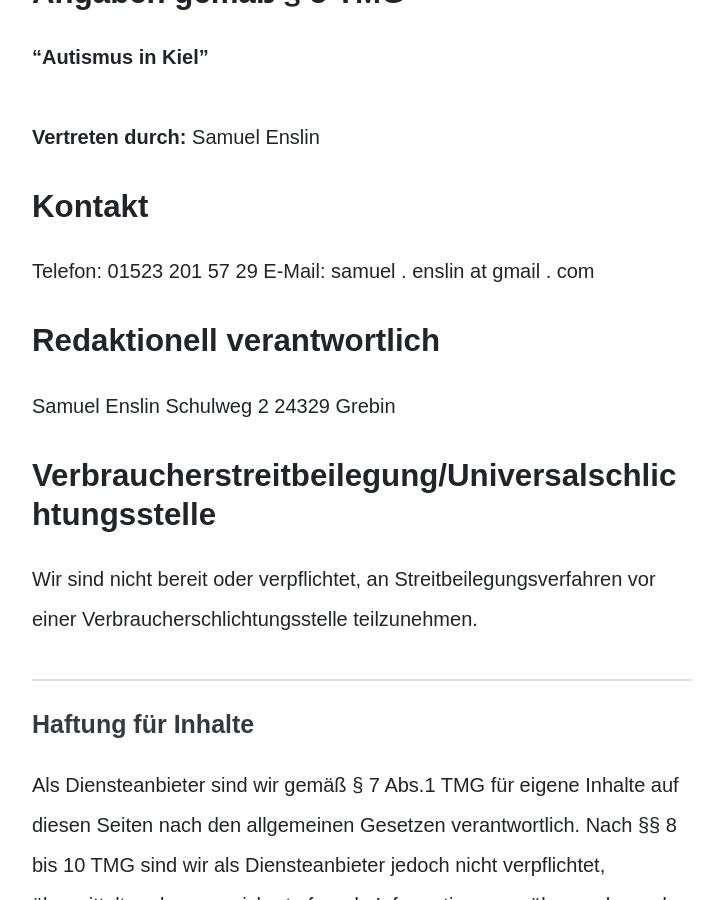
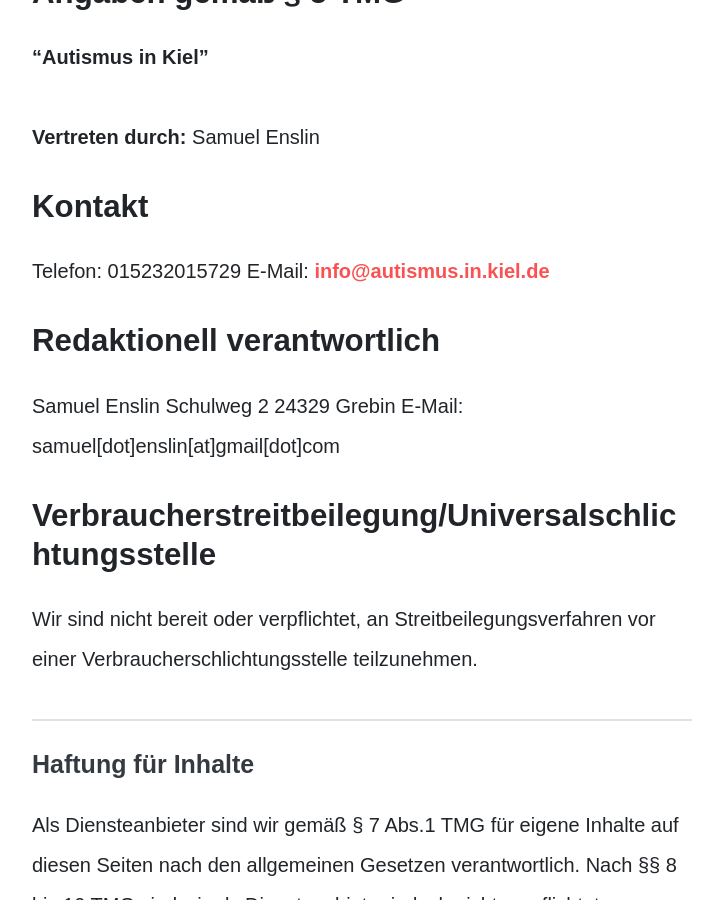
Before and after one commit to insertmesh/AIKWebsite_TEST, a Jekyll site: the page built from impressum.markdown, in a window 1280 px wide and 900 px high, scrolled down 445 px. Shown: the whole window, without its empty margins (448-1171 px from the left). Built offline with Jekyll 4.4.1, drawn with Linux system fonts in a browser that asks for light colours; part of the change alters nothing that is shown.

Commit message:
Update impressum.markdown
impressum mit email und telefonnummer als html entity (bot verschlüsselt)

```diff
--- a/impressum.markdown
+++ b/impressum.markdown
@@ -11,13 +11,15 @@ title: "Impressum"
 Samuel Enslin
 
 ## Kontakt
-Telefon: 01523 201 57 29
-E-Mail: samuel . enslin at gmail . com
+Telefon: &#048;&#049;&#053;&#050;&#051;&#050;&#048;&#049;&#053;&#055;&#050;&#057;
+E-Mail: <a href="&#109;&#097;&#105;&#108;&#116;&#111;&#058;&#105;&#110;&#102;&#111;&#064;&#097;&#117;&#116;&#105;&#115;&#109;&#117;&#115;&#046;&#105;&#110;&#046;&#107;&#105;&#101;&#108;&#046;&#100;&#101;">&#105;&#110;&#102;&#111;&#064;&#097;&#117;&#116;&#105;&#115;&#109;&#117;&#115;&#046;&#105;&#110;&#046;&#107;&#105;&#101;&#108;&#046;&#100;&#101;</a>
+
 
 ## Redaktionell verantwortlich
 Samuel Enslin
 Schulweg 2
 24329 Grebin
+E-Mail: samuel[dot]enslin[at]gmail[dot]com
 
 ## Verbraucherstreitbeilegung/Universalschlichtungsstelle
 Wir sind nicht bereit oder verpflichtet, an Streitbeilegungsverfahren vor einer Verbraucherschlichtungsstelle teilzunehmen.
```
